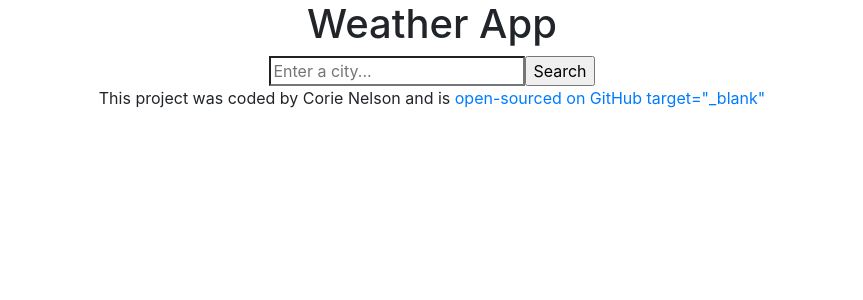
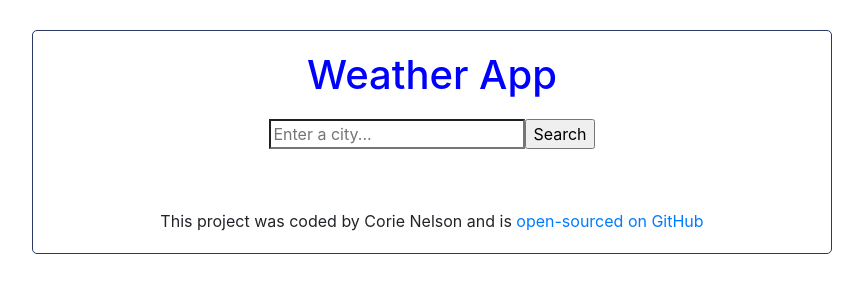
Before and after one commit to corienelson/react-app-weather, a React (Create React App) app: page / in a window 1280 px wide. Shown: the top 300 px of the page, without its empty margins (208-1071 px from the left). Built offline with nearby package versions, Linux system fonts and the light colour scheme.

Commit message:
add some css

```diff
--- a/src/App.css
+++ b/src/App.css
@@ -1,38 +1,12 @@
 .App {
   text-align: center;
+  max-width: 800px;
+  padding: 20px;
+  border: 1px solid #2b3966;
+  border-radius: 5px;
+  margin: 30px auto;
 }
 
-.App-logo {
-  height: 40vmin;
-  pointer-events: none;
+footer {
+  margin-top: 60px;
 }
-
-@media (prefers-reduced-motion: no-preference) {
-  .App-logo {
-    animation: App-logo-spin infinite 20s linear;
-  }
-}
-
-.App-header {
-  background-color: #282c34;
-  min-height: 100vh;
-  display: flex;
-  flex-direction: column;
-  align-items: center;
-  justify-content: center;
-  font-size: calc(10px + 2vmin);
-  color: white;
-}
-
-.App-link {
-  color: #61dafb;
-}
-
-@keyframes App-logo-spin {
-  from {
-    transform: rotate(0deg);
-  }
-  to {
-    transform: rotate(360deg);
-  }
-}
--- a/src/App.js
+++ b/src/App.js
@@ -2,7 +2,6 @@ import React from "react";
 import "./App.css";
 import SearchWeather from "./SearchWeather";
 import "bootstrap/dist/css/bootstrap.css";
-import axios from "axios";
 
 export default function App() {
   return (
@@ -14,7 +13,7 @@ export default function App() {
         <footer>
           This project was coded by Corie Nelson and is{" "}
           <a href="https://github.com/corienelson/react-app-weather">
-            open-sourced on GitHub target="_blank"
+            open-sourced on GitHub
           </a>
         </footer>
       </div>
--- a/src/SearchWeather.css
+++ b/src/SearchWeather.css
@@ -1,5 +1,16 @@
-.SearchWeather {
-  background-color: pink;
-  color: aqua;
-  font-size: 42px;
+ul {
+  margin-top: 20px;
 }
+li {
+  list-style: none;
+  text-transform: capitalize;
+}
+h1 {
+  margin-top: 60px;
+  margin-bottom: 60px;
+  color: blue;
+}
+form {
+  margin-top: 20px;
+  margin-bottom: 30px;
+}
--- a/src/SearchWeather.js
+++ b/src/SearchWeather.js
@@ -43,7 +43,7 @@ export default function SearchWeather() {
       <div>
         {form}
         <ul>
-          <li> Current weather for {City}</li>
+          <li>Current weather for {City}</li>
           <li>Description: {weather.description}</li>
           <li>Temperature: {Math.round(weather.temperature)} °C.</li>
           <li>Humidity: {weather.humidity}%</li>
```
